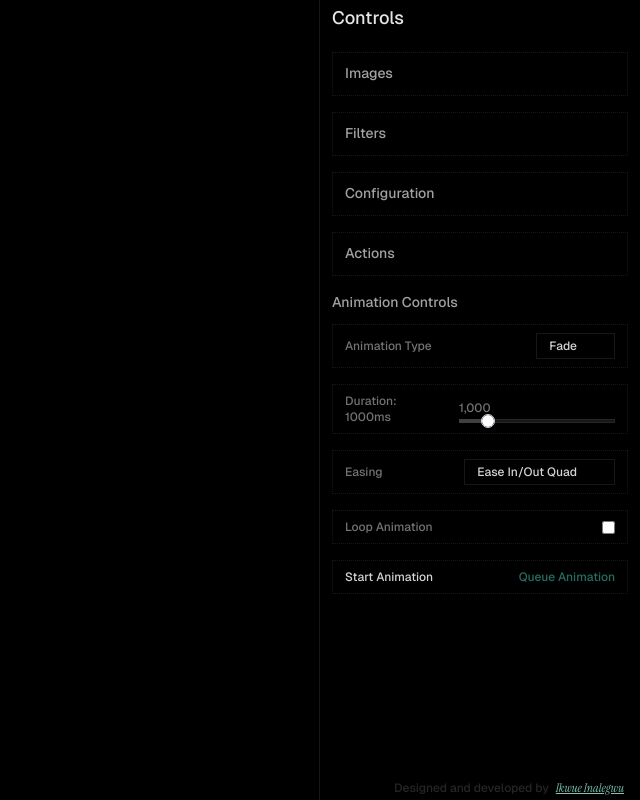
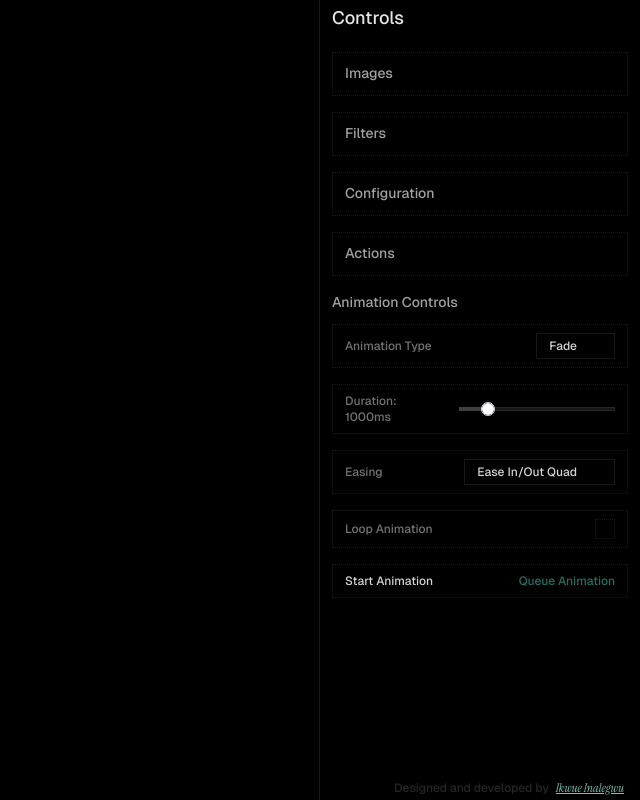
Before and after one commit to Inalegwu/EffectCanvas, a React (Vite) app: page / in a window 1280 px wide. Shown: the whole page, without its empty margins (640-1280 px from the left). Built offline with nearby package versions, Linux system fonts and the light colour scheme; some icons are missing.

Commit message:
checkbox appearance

```diff
--- a/src/components/AnimationControls.tsx
+++ b/src/components/AnimationControls.tsx
@@ -1,4 +1,4 @@
-import { Field, Select, Slider } from '@base-ui/react';
+import { Checkbox, Field, Select, Slider } from '@base-ui/react';
 import { AltArrowDown, CheckCircle, DangerTriangle } from '@solar-icons/react';
 import { AnimatePresence, motion } from 'motion/react';
 import type React from 'react';
@@ -208,7 +208,6 @@ export const AnimationControls: React.FC<AnimationControlsProps> = ({
           max={5000}
           step={100}
         >
-          <Slider.Value className="text-xs text-neutral-500 mb-2" />
           <Slider.Control className="flex w-full touch-none items-center select-none">
             <Slider.Track className="h-1 w-full bg-neutral-900 shadow-[inset_0_0_0_1px] shadow-neutral-800 select-none">
               <Slider.Indicator className="bg-neutral-700 select-none" />
@@ -277,19 +276,27 @@ export const AnimationControls: React.FC<AnimationControlsProps> = ({
       </Field.Root>
       <div className="my-1 px-3 py-2 mx-3 gap-4 border border-dotted border-neutral-900 flex items-center justify-between">
         <p className="text-xs text-neutral-500">Loop Animation</p>
-        <input
-          type="checkbox"
-          checked={animationConfig.loop}
-          onChange={(e) =>
+        <Checkbox.Root
+          onCheckedChange={(value) =>
             setAnimationConfig(
               (prev) =>
                 new Types.AnimationConfig({
                   ...prev,
-                  loop: e.target.checked,
+                  loop: value,
                 }),
             )
           }
-        />
+          defaultChecked={animationConfig.loop}
+          className="flex items-center justify-center focus-visible:outline focus-visible:outline-offset-2 focus-visible:outline-accent-800 data-unchecked:border data-unchecked:border-dotted data-unchecked:size-5 data-unchecked:border-neutral-900"
+        >
+          <Checkbox.Indicator>
+            <CheckCircle
+              size={20}
+              weight="BoldDuotone"
+              className="text-accent-200"
+            />
+          </Checkbox.Indicator>
+        </Checkbox.Root>
       </div>
       <div className="my-1 px-3 py-2 mx-3 gap-4 border border-dotted border-neutral-900 flex items-center justify-between">
         <button
--- a/src/components/ImageControls.tsx
+++ b/src/components/ImageControls.tsx
@@ -311,13 +311,13 @@ export const ImageControls: React.FC<ImageControlsProps> = ({
                 console.log('TODO: implement preserve aspect ratio')
               }
               defaultChecked={config.preserveAspectRatio}
-              className="flex items-center justify-center focus-visible:outline focus-visible:outline-offset-2 focus-visible:outline-accent-800 bg-neutral-800 data-checked:bg-none data-unchecked:border data-unchecked:border-neutral-900"
+              className="flex items-center justify-center focus-visible:outline focus-visible:outline-offset-2 focus-visible:outline-accent-800 data-unchecked:border data-unchecked:border-dotted data-unchecked:size-5 data-unchecked:border-neutral-900"
             >
               <Checkbox.Indicator>
                 <CheckCircle
                   size={20}
                   weight="BoldDuotone"
-                  className="text-accent-500"
+                  className="text-accent-200"
                 />
               </Checkbox.Indicator>
             </Checkbox.Root>
```
